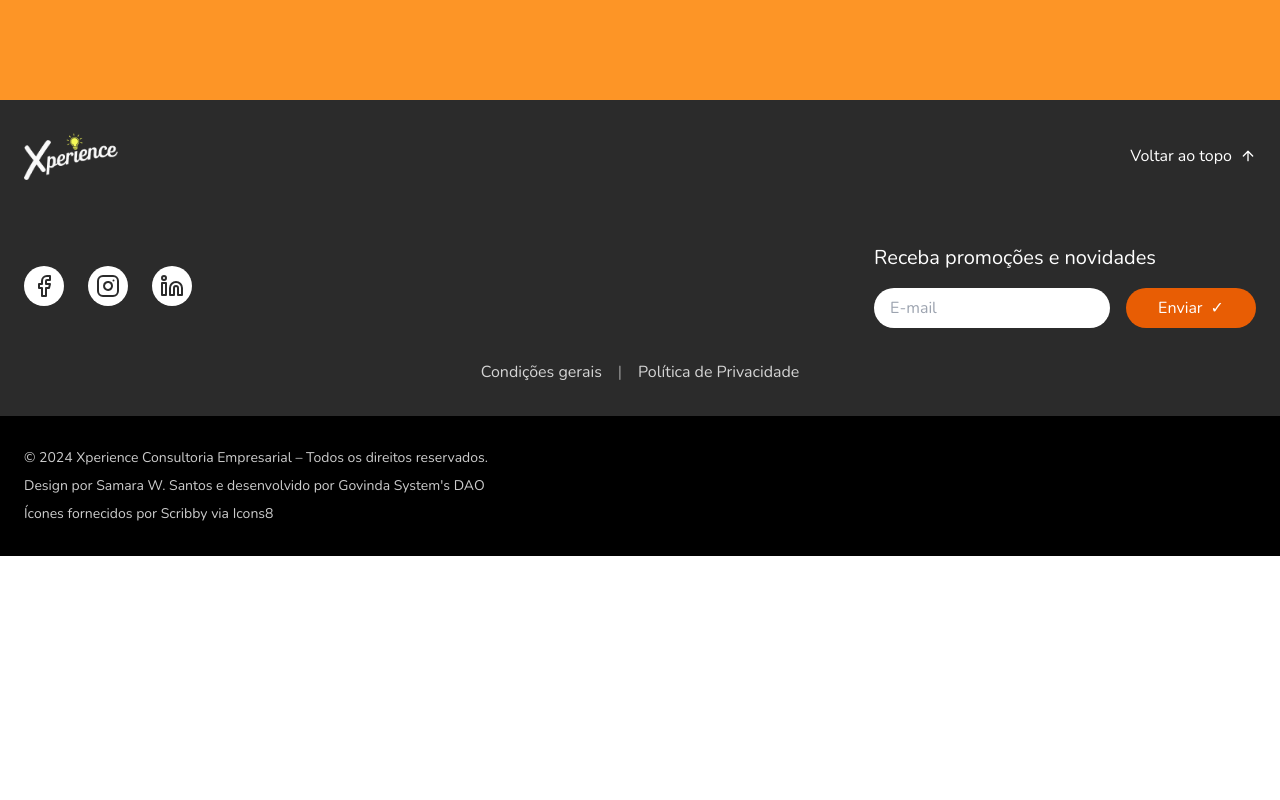
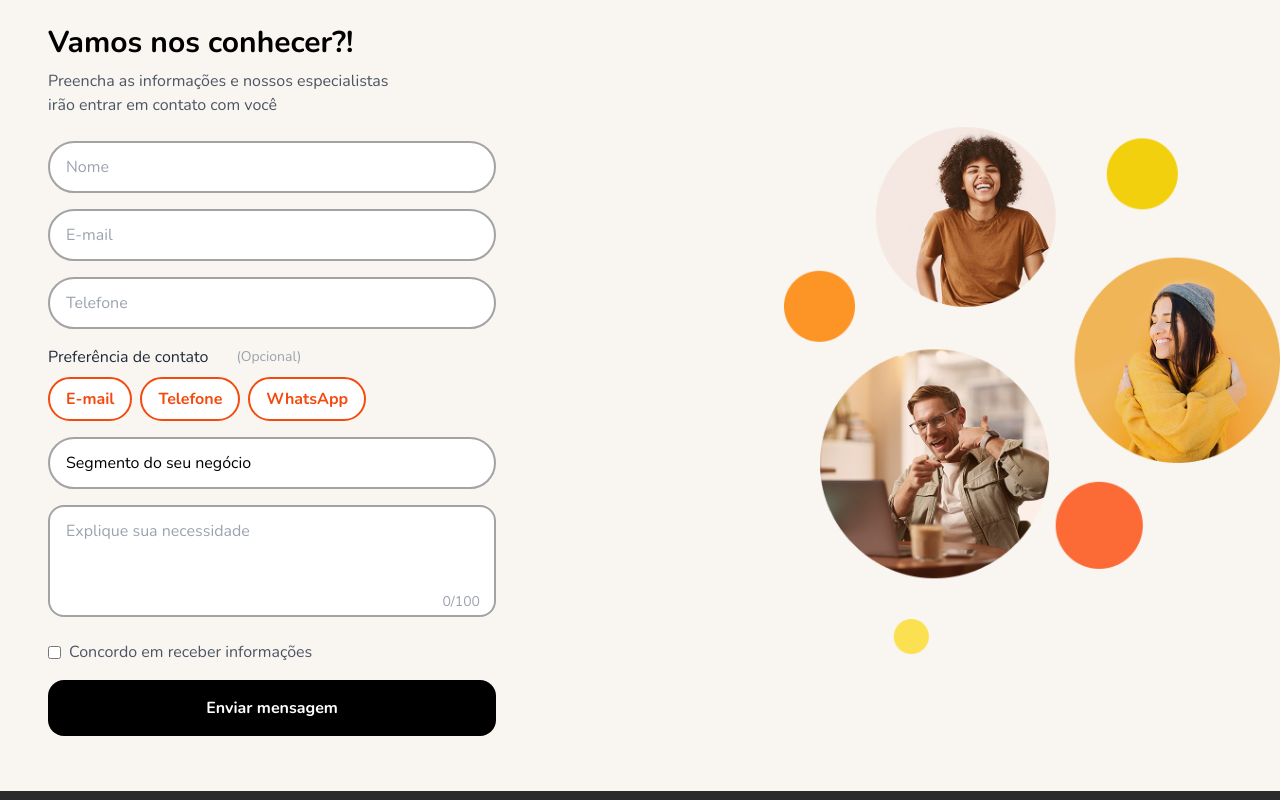
Before and after one commit to govinda777/Xperience, a React (Vite) app: page /contact in a window 1280 px wide. Shown: the part 700-1500 px from the top of the page. Before the commit the page ends 1256 px from the top, so only its background shows below. Built offline with nearby package versions, Linux system fonts and the light colour scheme; what @tonconnect/ui-react would draw is missing.

Commit message:
feat: ✨ Page Contact

```diff
--- a/src/App.tsx
+++ b/src/App.tsx
@@ -5,6 +5,7 @@ import "./App.css";
 import Home from './pages/Home';
 import Solutions from './pages/Solutions';
 import Plans from './pages/Plans';
+import Contact from './pages/Contact';
 import DefaultLayout from './layouts/DefaultLayout';
 import "@twa-dev/sdk";
 
@@ -16,6 +17,7 @@ function App() {
           <Route path="/" element={<Home />} />
           <Route path="/solutions" element={<Solutions />} />
           <Route path="/plans" element={<Plans />} />
+          <Route path="/contact" element={<Contact />} />
         </Routes>
       </DefaultLayout>
     </BrowserRouter>
--- a/src/components/ContactForm/index.tsx
+++ b/src/components/ContactForm/index.tsx
@@ -1,4 +1,5 @@
-import React, { useState } from 'react';
+import React, { useState } from "react";
+import Peoples from "../../../public/peoples.png";
 
 interface ContactFormState {
   name: string;
@@ -10,25 +11,29 @@ interface ContactFormState {
   agreeToTerms: boolean;
 }
 
-const ContactForm: React.FC = () => {
+interface ContactFormProps {
+  isPageContact?: boolean;
+}
+
+const ContactForm: React.FC<ContactFormProps> = ({ isPageContact }) => {
   const [formData, setFormData] = useState<ContactFormState>({
-    name: '',
-    email: '',
-    phone: '',
+    name: "",
+    email: "",
+    phone: "",
     contactPreference: [],
-    businessSegment: '',
-    needs: '',
-    agreeToTerms: false
+    businessSegment: "",
+    needs: "",
+    agreeToTerms: false,
   });
 
   const [characterCount, setCharacterCount] = useState(0);
 
   const handlePreferenceToggle = (preference: string) => {
-    setFormData(prev => ({
+    setFormData((prev) => ({
       ...prev,
       contactPreference: prev.contactPreference.includes(preference)
-        ? prev.contactPreference.filter(p => p !== preference)
-        : [...prev.contactPreference, preference]
+        ? prev.contactPreference.filter((p) => p !== preference)
+        : [...prev.contactPreference, preference],
     }));
   };
 
@@ -37,61 +42,80 @@ const ContactForm: React.FC = () => {
     console.log(formData);
   };
 
-  const img = new URL('/public/home/contact-form.png', import.meta.url).href;
+  const img = new URL("/public/home/contact-form.png", import.meta.url).href;
   return (
-    <div className="w-full h-auto md:h-screen bg-[#F8F8F8] relative overflow-hidden">
+    <div className="w-full h-auto md:h-screen bg-[#F9F6F1] relative overflow-hidden">
+      <div className="block md:hidden p-6">
+        <div className="relative">
+          <img
+            src={Peoples}
+            alt="Pessoas sorrindo"
+            className="relative z-10 h-auto"
+          />
+        </div>
+      </div>
       <div className="max-w-none px-4 md:pr-0 md:pl-[calc((100%-74rem)/2)] h-full flex items-center md:flex-row flex-col">
         {/* Form Section */}
-        <div className="max-w-xl relative z-10">
-          <h2 className="text-2xl font-medium mb-2 py-7 md:py-0">Vamos nos conhecer?!</h2>
-          <p className="text-gray-600 mb-6 text-sm">
-            Preencha as informações e nossos especialistas irão entrar em contato
+        <div className="max-w-md relative z-10">
+          <h2 className="text-3xl font-bold mb-2 py-7 md:py-0">
+            Vamos nos conhecer?!
+          </h2>
+          <p className="text-gray-600 mb-6 text-base w-[370px]">
+            Preencha as informações e nossos especialistas irão entrar em
+            contato com você
           </p>
 
           <form onSubmit={handleSubmit} className="space-y-4">
             <input
               type="text"
               placeholder="Nome"
-              className="w-full px-4 py-3 rounded-full border border-gray-200 focus:outline-none"
+              className="w-full px-4 py-3 rounded-full border-2 border-[#A3A3A3] focus:outline-none bg-white"
               value={formData.name}
-              onChange={e => setFormData(prev => ({ ...prev, name: e.target.value }))}
+              onChange={(e) =>
+                setFormData((prev) => ({ ...prev, name: e.target.value }))
+              }
             />
 
             <input
               type="email"
               placeholder="E-mail"
-              className="w-full px-4 py-3 rounded-full border border-gray-200 focus:outline-none"
+              className="w-full px-4 py-3 rounded-full border-2 border-[#A3A3A3] focus:outline-none bg-white"
               value={formData.email}
-              onChange={e => setFormData(prev => ({ ...prev, email: e.target.value }))}
+              onChange={(e) =>
+                setFormData((prev) => ({ ...prev, email: e.target.value }))
+              }
             />
 
             <input
               type="tel"
               placeholder="Telefone"
-              className="w-full px-4 py-3 rounded-full border border-gray-200 focus:outline-none"
+              className="w-full px-4 py-3 rounded-full border-2 border-[#A3A3A3] focus:outline-none bg-white"
               value={formData.phone}
-              onChange={e => setFormData(prev => ({ ...prev, phone: e.target.value }))}
+              onChange={(e) =>
+                setFormData((prev) => ({ ...prev, phone: e.target.value }))
+              }
             />
 
             <div className="space-y-2">
-              <div className="flex items-center gap-2">
+              <div className="flex items-center gap-7">
                 <span className="text-gray-800">Preferência de contato</span>
                 <span className="text-gray-400 text-sm">(Opcional)</span>
               </div>
               <div className="flex gap-2">
                 {[
-                  { label: 'E-mail', value: 'email' },
-                  { label: 'Telefone', value: 'phone' },
-                  { label: 'WhatsApp', value: 'whatsapp' }
+                  { label: "E-mail", value: "email" },
+                  { label: "Telefone", value: "phone" },
+                  { label: "WhatsApp", value: "whatsapp" },
                 ].map(({ label, value }) => (
                   <button
                     key={value}
                     type="button"
                     onClick={() => handlePreferenceToggle(value)}
-                    className={`px-4 py-2 rounded-full border transition-colors
-                      ${formData.contactPreference.includes(value)
-                        ? 'bg-orange-500 text-white border-orange-500'
-                        : 'border-gray-200 hover:border-orange-500'
+                    className={`px-4 py-2 rounded-full border-2 transition-colors bg-white font-bold text-[#F34A0D] hover:bg-[#F34A0D] hover:text-white border-[#F34A0D]
+                      ${
+                        formData.contactPreference.includes(value)
+                          ? "bg-orange-600 border-orange-600 text-white"
+                          : ""
                       }`}
                   >
                     {label}
@@ -101,9 +125,14 @@ const ContactForm: React.FC = () => {
             </div>
 
             <select
-              className="w-full px-4 py-3 rounded-full border border-gray-200 focus:outline-none appearance-none bg-white"
+              className="w-full px-4 py-3 rounded-full border-2 border-[#A3A3A3] focus:outline-none appearance-none bg-white"
               value={formData.businessSegment}
-              onChange={e => setFormData(prev => ({ ...prev, businessSegment: e.target.value }))}
+              onChange={(e) =>
+                setFormData((prev) => ({
+                  ...prev,
+                  businessSegment: e.target.value,
+                }))
+              }
             >
               <option value="">Segmento do seu negócio</option>
               <option value="retail">Varejo</option>
@@ -114,12 +143,12 @@ const ContactForm: React.FC = () => {
             <div className="relative">
               <textarea
                 placeholder="Explique sua necessidade"
-                className="w-full px-4 py-3 rounded-2xl border border-gray-200 focus:outline-none resize-none h-28"
+                className="w-full px-4 py-3 rounded-2xl border-2 border-[#A3A3A3] focus:outline-none resize-none h-28"
                 value={formData.needs}
-                onChange={e => {
+                onChange={(e) => {
                   const text = e.target.value;
                   if (text.length <= 100) {
-                    setFormData(prev => ({ ...prev, needs: text }));
+                    setFormData((prev) => ({ ...prev, needs: text }));
                     setCharacterCount(text.length);
                   }
                 }}
@@ -133,21 +162,40 @@ const ContactForm: React.FC = () => {
               <input
                 type="checkbox"
                 checked={formData.agreeToTerms}
-                onChange={e => setFormData(prev => ({ ...prev, agreeToTerms: e.target.checked }))}
+                onChange={(e) =>
+                  setFormData((prev) => ({
+                    ...prev,
+                    agreeToTerms: e.target.checked,
+                  }))
+                }
                 className="rounded border-gray-300"
               />
               <span>Concordo em receber informações</span>
             </label>
-
+            <div className="pb-5">
               <button
                 type="submit"
-              className="w-full bg-black text-white rounded-full py-4 font-medium hover:bg-opacity-90 transition-colors"
+                className="w-full bg-black text-white rounded-2xl py-4  font-bold hover:bg-opacity-90 transition-colors"
               >
                 Enviar mensagem
               </button>
+            </div>
           </form>
         </div>
-
+        {isPageContact ? (
+          <>
+            <div className="hidden md:block pl-72">
+              <div className="relative">
+                <img
+                  src={Peoples}
+                  alt="Pessoas sorrindo"
+                  className="relative z-10 h-auto"
+                />
+              </div>
+            </div>
+          </>
+        ) : (
+          <>
             {/* Image Section - Desktop */}
             <div className="absolute right-0 bottom-0 hidden md:block">
               <div className="relative">
@@ -163,7 +211,7 @@ const ContactForm: React.FC = () => {
             {/* Image Section - Mobile */}
             <div className="block md:hidden relative w-full mt-8">
               <div className="relative flex justify-end -right-4">
-            <div className="absolute right-0 top-0 w-64 h-64 rounded-full bg-orange-500" />
+                {/*  <div className="absolute right-0 top-0 w-64 h-64 rounded-full bg-orange-500" /> */}
                 <img
                   src={img}
                   alt="Pessoa sorrindo"
@@ -171,6 +219,8 @@ const ContactForm: React.FC = () => {
                 />
               </div>
             </div>
+          </>
+        )}
       </div>
     </div>
   );
--- /dev/null
+++ b/src/pages/Contact/index.tsx
@@ -0,0 +1,21 @@
+import React from "react";
+import ContactForm from "../../components/ContactForm";
+
+const Contact: React.FC = () => {
+  return (
+    <main className="relative bg-white ">
+      <div className="text-left md:text-center md:justify-center justify-left items-left md:items-center py-8 md:px-0 px-6 flex flex-col gap-4">
+        <h1 className="font-extrabold w-64 md:w-0 text-4xl md:text-5xl">
+          Pronto para simplificar e escalar seu negócio?
+        </h1>
+        <h2 className="font-extrabold text-4xl md:text-5xl text-[#F34A0D] w-64">
+          {" "}
+          Fale conosco agora mesmo!
+        </h2>
+      </div>
+      <ContactForm isPageContact={true} />
+    </main>
+  );
+};
+
+export default Contact;
```
Also changed, not shown: public/peoples.png (added). Lines whose indentation alone changed are shown as unchanged.
